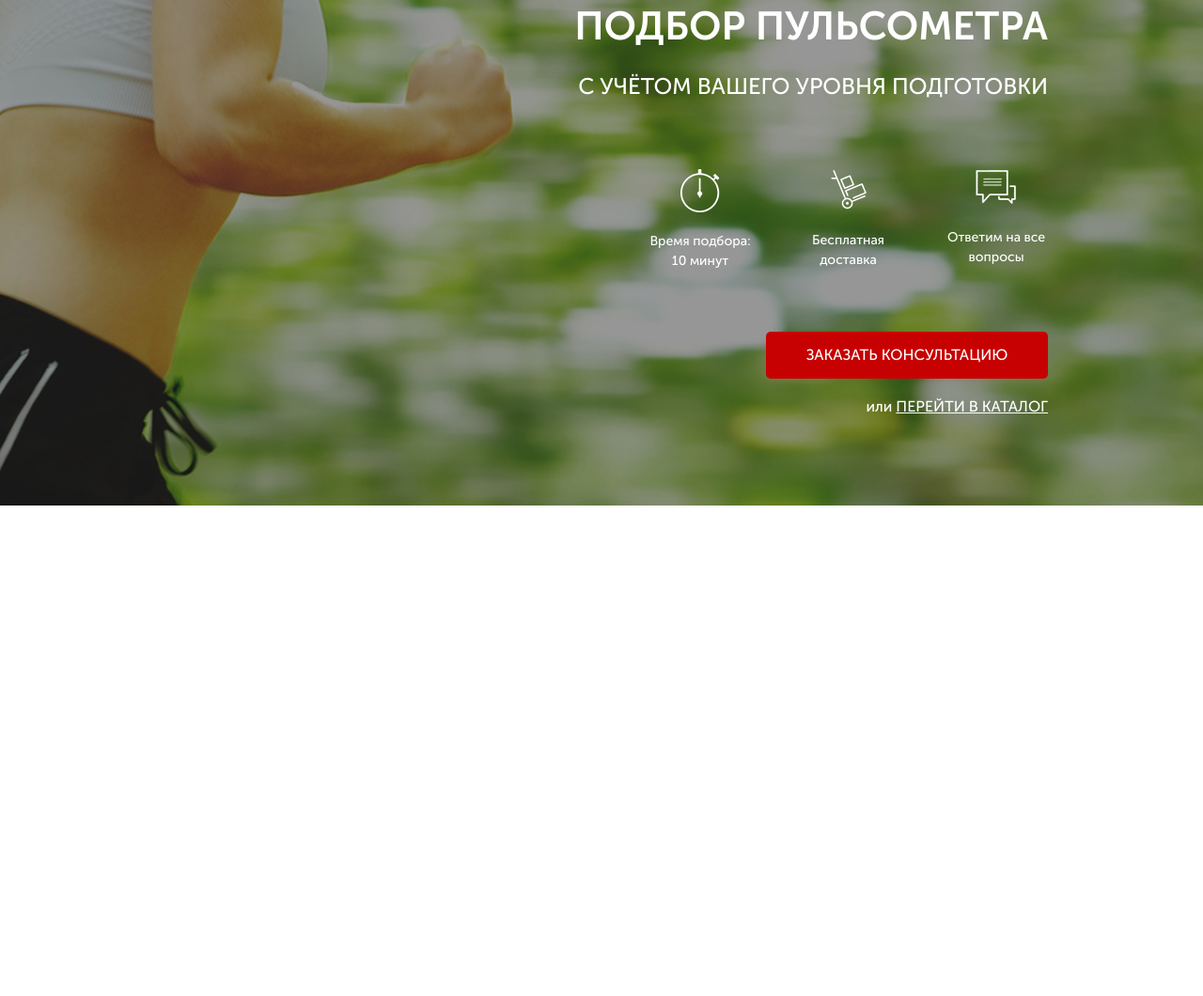
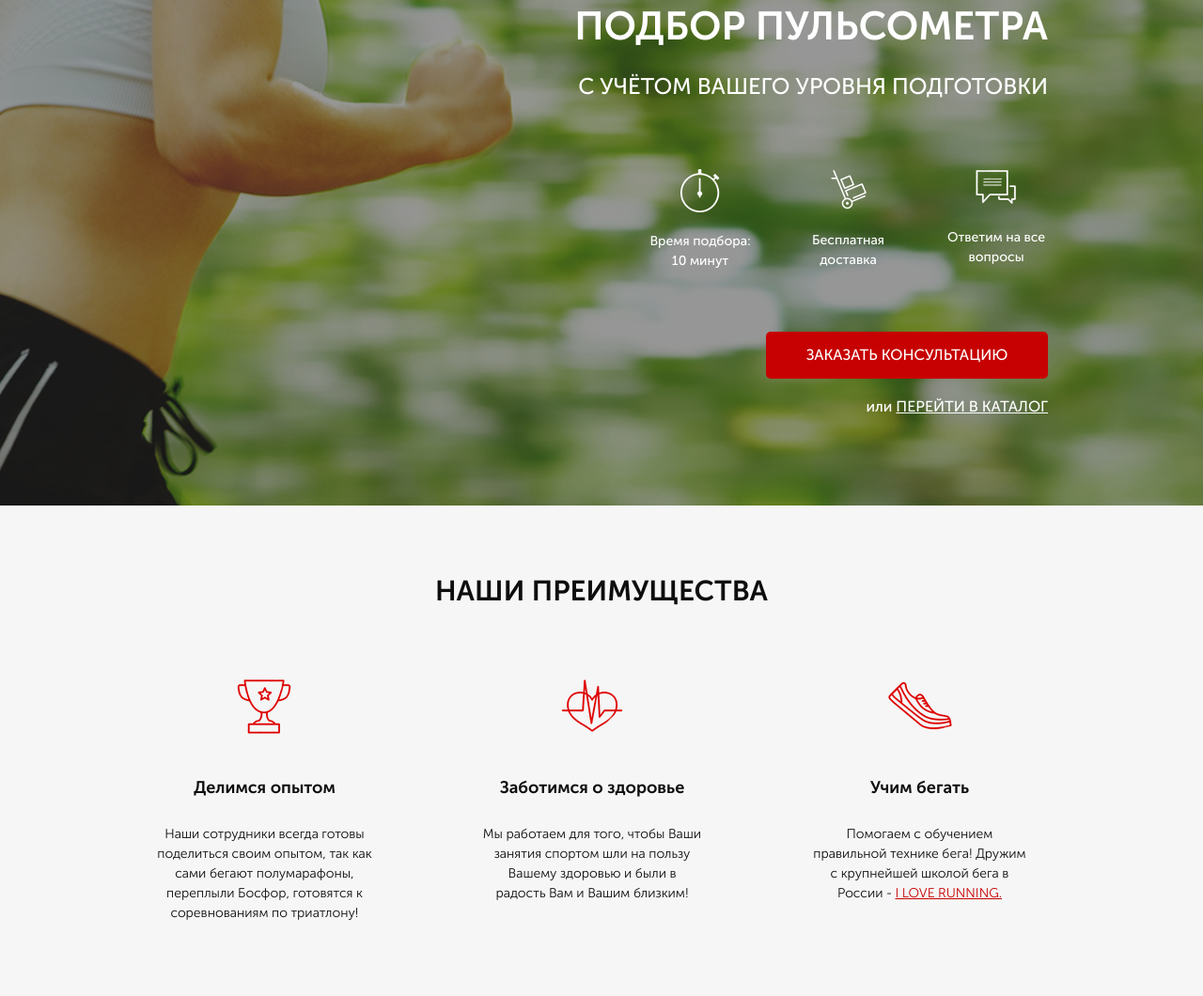
Before and after one commit to Zamuriy98/Zamuriy98, a website: page src/index.html in a window 1280 px wide. Shown: the part 165-1225 px from the top of the page at 94% size. Before the commit the page ends 800 px from the top, so only its background shows below. Drawn offline with Linux system fonts and the light colour scheme; files whose address does not match are found by name.

Commit message:
Добавил второй блок

```diff
--- a/src/index.html
+++ b/src/index.html
@@ -56,5 +56,35 @@
 		</div>
 	</div>
 
+    <div class="advantage">
+        <div class="container">
+            <div class="advantage__label">НАШИ ПРЕИМУЩЕСТВА</div>
+            <div class="advantage__items">
+                <div class="advantage__item">
+                    <img src="icons/Second_icon/cup.png" alt="cup">
+                    <div class="advantage__subtitle">Делимся опытом</div>
+                    <div class="advantage__descr">Наши сотрудники всегда готовы поделиться своим опытом,
+                        так как сами бегают полумарафоны, переплыли Босфор, готовятся к соревнованиям по триатлону!
+                    </div>
+                </div>
+                <div class="advantage__item">
+                    <img src="icons/Second_icon/heart.png" alt="heart">
+                    <div class="advantage__subtitle">Заботимся о здоровье</div>
+                    <div class="advantage__descr">Мы работаем для того,
+                        чтобы Ваши занятия спортом шли на пользу Вашему здоровью и были в радость Вам и Вашим близким!
+                    </div>
+                </div>
+                <div class="advantage__item">
+                    <img src="icons/Second_icon/shoe.png" alt="shoe">
+                    <div class="advantage__subtitle">Учим бегать</div>
+                    <div class="advantage__descr">Помогаем с обучением
+                        правильной технике бега!
+                        Дружим с крупнейшей школой бега в России -
+                        <a href="#">I LOVE RUNNING.</a>
+                    </div>
+                </div>
+            </div>
+        </div>
+    </div>
 </body>
 </html>
--- a/src/sass/base/_variables.scss
+++ b/src/sass/base/_variables.scss
@@ -1,2 +1,3 @@
 $main-color: #c70101;
 $white-color: #ffffff;
+$black-color: #0d0d0d;
--- /dev/null
+++ b/src/sass/blocks/_advantage.scss
@@ -0,0 +1,41 @@
+.advantage {
+    padding: 69px 0 78px 0;
+    min-height: 470px;
+    background-color: #f6f6f6;
+    &__label {
+        text-align: center;
+        color: $black-color;
+        font-size: 30px;
+        font-weight: 700;
+    }
+    &__items {
+        margin-top: 65px;
+        width: 930px;
+        display: flex;
+        justify-content: space-between;
+        img {
+            display: block;
+            margin: 0 auto;
+        }
+    }
+    &__item {
+        width: 233px;
+    }
+    &__subtitle {
+        color: $black-color;
+        margin-top: 38px;
+        text-align: center;
+        font-size: 18px;
+        font-weight: 700;
+    }
+    &__descr {
+        color: $black-color;
+        margin-top: 25px;
+        text-align: center;
+        font-size: 14px;
+        font-weight: 300;
+        a {
+            color: $main-color;
+        }
+    }
+}
--- a/src/sass/style.scss
+++ b/src/sass/style.scss
@@ -2,6 +2,7 @@
 @import 'blocks/promo';
 @import 'blocks/header';
 @import 'blocks/button';
+@import 'blocks/advantage';
 
 * {
     font-family: 'MuseoSansCyrl', sans-serif;
```
Also changed, not shown: src/css/style.min.css.
